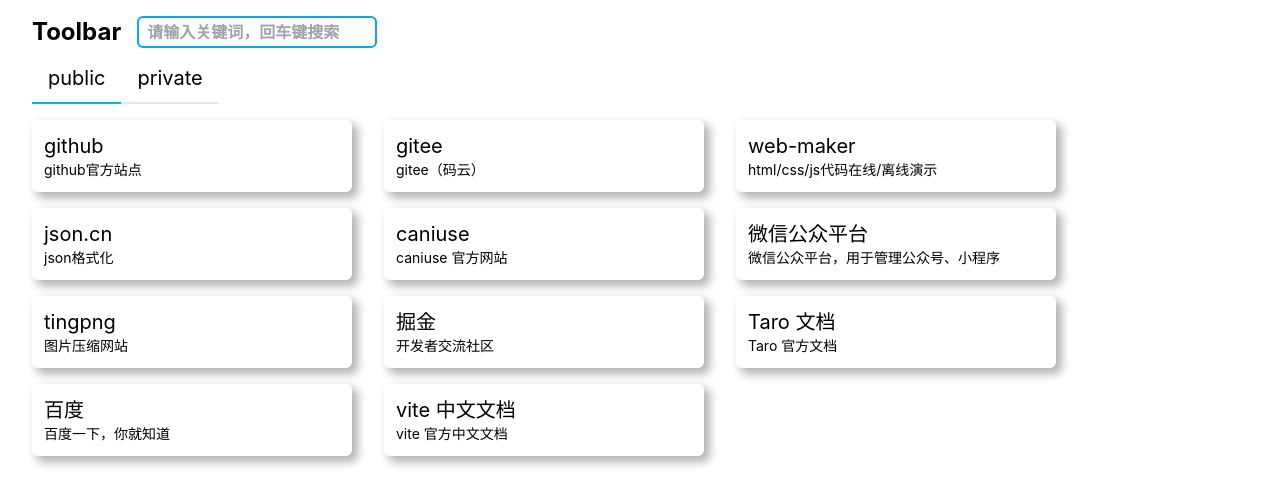
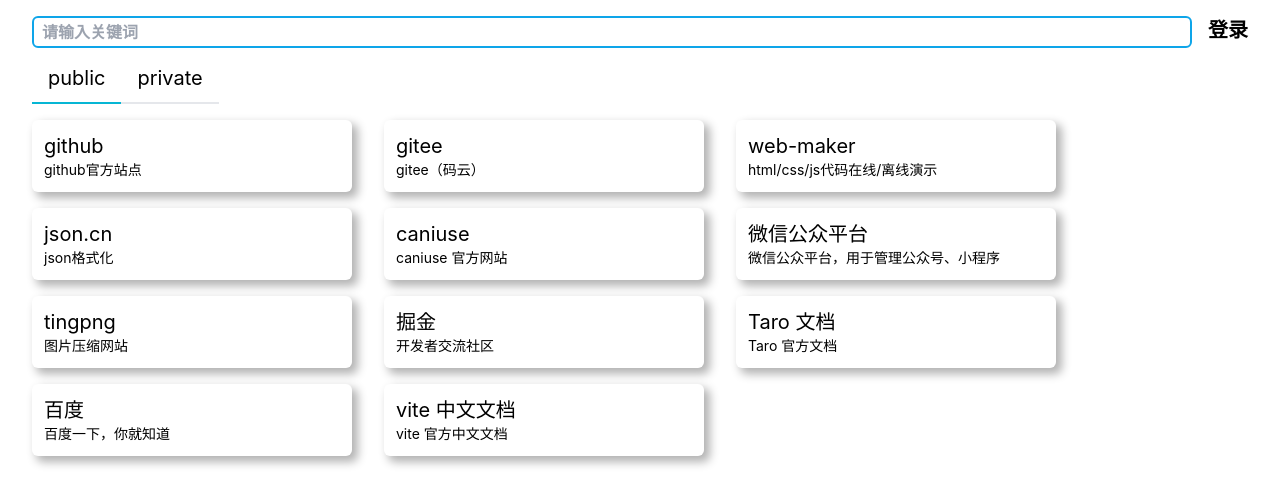
Before and after one commit to lexmin0412/advanced-stack-park, a React (Vite) app: page /advanced-stack-park/toolbar in a window 1280 px wide. Shown: the top 504 px of the page. Built offline with nearby package versions, Linux system fonts and the light colour scheme.

Commit message:
feat: add github oauth flow, remove header title

```diff
--- a/src/routes/toolbar/index.tsx
+++ b/src/routes/toolbar/index.tsx
@@ -1,7 +1,8 @@
 import { useState, useEffect } from 'react'
 import { toolbars, ToolType } from './data'
 import { tabs, ToolAuthType, TOOL_AUTH_PUBLIC } from './tabs'
-import { getStorageSync } from './../../utils/index'
+import { getStorageSync, setStorageSync } from './../../utils/index'
+import { useSearchParams } from 'react-router-dom'
 
 export default function Toolbar() {
 
@@ -30,7 +31,17 @@
 		setSearchRes(searchResult)
 	}
 
+	const [searchParams] = useSearchParams()
+
 	useEffect(() => {
+		document.title = 'Toolbar'
+
+		// 判断如果url上携带了token则存到localStorage
+		const token = searchParams.get('token')
+		if ( token ) {
+			setStorageSync('token', token)
+		}
+
 		handleSearch(searchKeyword)
 	}, [])
 
@@ -42,21 +53,32 @@
 		setCurrentTab(id)
 	}
 
+	const handleGithubAuth = () => {
+		window.location.href = `https://github.com/login/oauth/authorize?client_id=bd933196d64a49c70a82&redirect_uri=https://api.cellerchan.top/github/oauth/redirect`
+	}
+
 	return (
 		<div className='px-8 py-4'>
 			<div className="text-2xl font-bold mb-4 flex">
-				<div>Toolbar</div>
+				<div className='flex flex-grow overflow-hidden pr-4'>
+					{/* <div>Toolbar</div> */}
 					<input
-					type="search"
-					placeholder='请输入关键词，回车键搜索'
-					className='block w-60 border-sky-500 rounded-md border-2 text-base ml-4 px-2 outline-none'
-					onChange={(e)=>handleChange(e.target.value)}
+						type="text"
+						placeholder='请输入关键词'
+						className='block border-sky-500 rounded-md border-2 text-base px-2 outline-none h-8 flex-grow'
+						onChange={(e) => handleChange(e.target.value)}
 						onKeyDown={(e: any) => {
 							if (e.keyCode === 13) {
 								handleSearch(e.target.value)
 							}
 						}}
 					/>
+				</div>
+				<div className="login-box text-xl cursor-pointer"
+					onClick={handleGithubAuth}
+				>
+					登录
+				</div>
 			</div>
 			<div className="flex">
 					{
--- a/src/utils/index.ts
+++ b/src/utils/index.ts
@@ -19,3 +19,7 @@
 	}
 	return defaultValue
 }
+
+export const setStorageSync = (key: string, value: any) => {
+	localStorage.setItem(key, JSON.stringify(value))
+}
```
Lines whose indentation alone changed are shown as unchanged.
